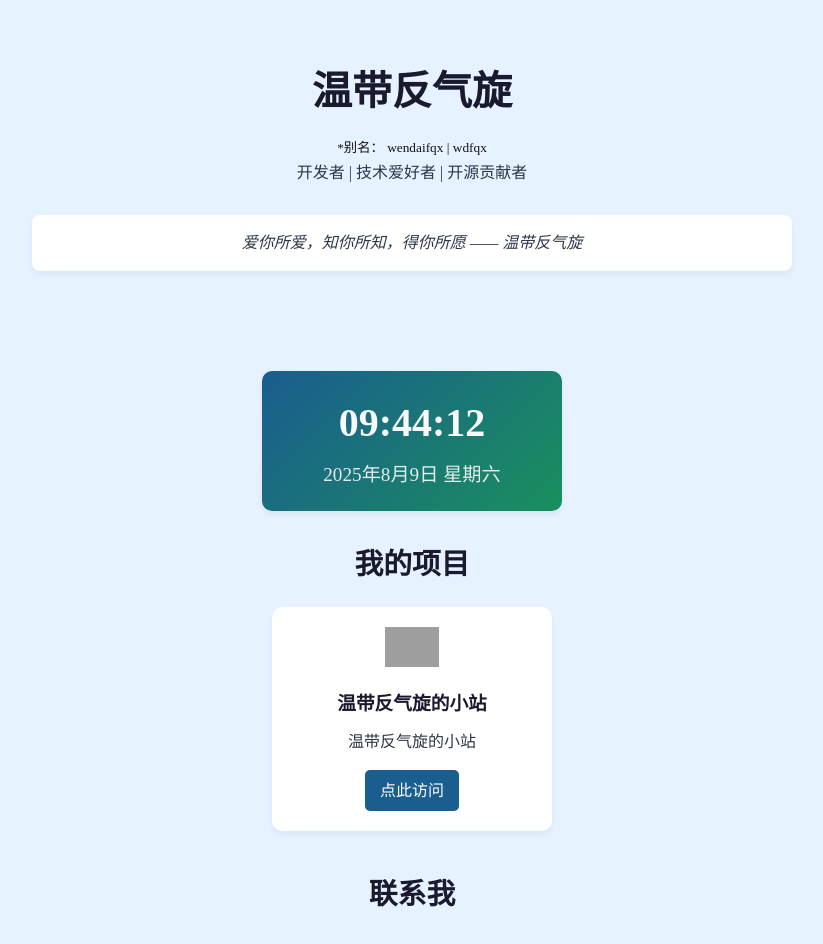
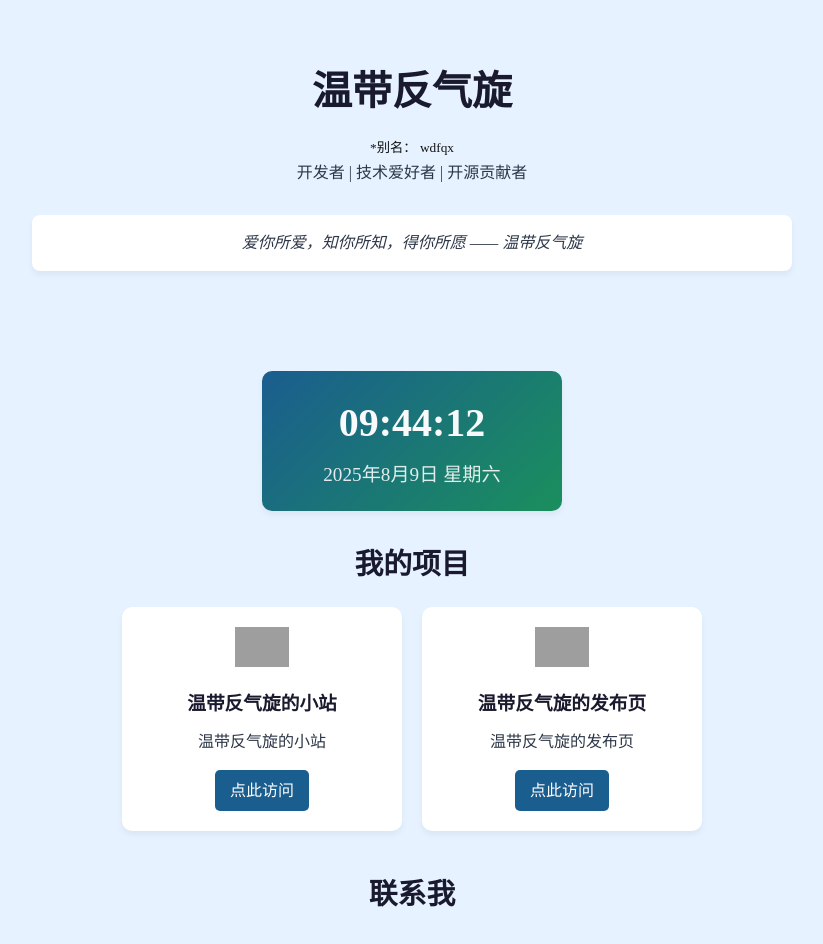
Before and after one commit to wdfqx/home, a plain HTML site: page index.html in a window 1280 px wide. Shown: the top 944 px of the page, without its empty margins (228-1051 px from the left). Drawn offline with Linux system fonts and the light colour scheme; no server answers; grey boxes are pictures that could not be loaded.

Commit message:
Update Homepage

```diff
--- a/index.html
+++ b/index.html
@@ -3,7 +3,7 @@
 <head>
     <meta charset="UTF-8">
     <meta name="viewport" content="width=device-width, initial-scale=1.0">
-    <link rel="canonical" href="https://www.wdfqx.top/">
+    <link rel="canonical" href="https://wdfqx.top/">
     <link rel="icon" href="https://cdn.jsdmirror.com/gh/wdfqx/img/icon/logo.ico">
     <meta name="description" content="温带反气旋的个人主页">
     <title>温带反气旋 - 个人主页</title>
@@ -28,7 +28,6 @@
         }
 
         body {
-            /* 完全移除字体指定 */
             line-height: 1.6;
             background-color: var(--background);
             color: var(--text-color);
@@ -182,7 +181,6 @@
             box-shadow: 0 6px 12px rgba(0, 0, 0, 0.1);
         }
 
-        /* 内嵌图标样式 */
         .social-icon {
             width: 24px;
             height: 24px;
@@ -197,7 +195,6 @@
             color: var(--light-color);
         }
 
-        /* 焦点指示器增强 */
         a:focus, button:focus {
             outline: 3px solid var(--primary-color);
             outline-offset: 2px;
@@ -220,8 +217,8 @@
     <div class="container">
         <header>
             <h1>温带反气旋</h1>
-            <small>*别名： wendaifqx | wdfqx</small>
-            <p class="bio">开发者 | 技术爱好者 | 开源贡献者</p>
+            <small>*别名： wdfqx</small>
+            <p class="bio">开发者 | 技术爱好者  | 开源贡献者</p>
             <div class="quote" id="quote">加载名言中...</div>
         </header>
 
@@ -232,43 +229,54 @@
 
         <h2 class="section-title">我的项目</h2>
         <div class="projects">
+
       <div class="project">
-                <img src="https://cdn.jsdmirror.com/gh/wdfqx/img/icon/blog-logo.jpg" alt="Hugo site" class="custom-icon">
+        <img src="https://cdn.jsdmirror.com/gh/wdfqx/img/icon/blog-logo.jpg" alt="温带反气旋的小站" class="custom-icon">
         <h3>温带反气旋的小站</h3>
         <p>温带反气旋的小站</p>
-                <a href="https://blog.wdfqx.top" class="btn" target="_blank">点此访问</a>
+        <a href="https://blog.wdfq.top/" class="btn" target="_blank">点此访问</a>
       </div>
+
+
+      <div class="project">
+        <img src="https://cdn.jsdmirror.com/gh/wdfqx/img/icon/blog-logo.jpg" alt="温带反气旋的发布页" class="custom-icon">
+        <h3>温带反气旋的发布页</h3>
+        <p>温带反气旋的发布页</p>
+        <a href="undefined" class="btn" target="_blank">点此访问</a>
+      </div>
+
         </div>
 
         <h2 class="section-title">联系我</h2>
         <div class="social-links">
-            <!-- GitHub SVG -->
+
       <a href="https://github.com/wdfqx" class="social-link" target="_blank" title="GitHub">
         <svg class="social-icon" viewBox="0 0 24 24" xmlns="http://www.w3.org/2000/svg">
           <path d="M12 .297c-6.63 0-12 5.373-12 12 0 5.303 3.438 9.8 8.205 11.385.6.113.82-.258.82-.577 0-.285-.01-1.04-.015-2.04-3.338.724-4.042-1.61-4.042-1.61C4.422 18.07 3.633 17.7 3.633 17.7c-1.087-.744.084-.729.084-.729 1.205.084 1.838 1.236 1.838 1.236 1.07 1.835 2.809 1.305 3.495.998.108-.776.417-1.305.76-1.605-2.665-.3-5.466-1.332-5.466-5.93 0-1.31.465-2.38 1.235-3.22-.135-.303-.54-1.523.105-3.176 0 0 1.005-.322 3.3 1.23.96-.267 1.98-.399 3-.405 1.02.006 2.04.138 3 .405 2.28-1.552 3.285-1.23 3.285-1.23.645 1.653.24 2.873.12 3.176.765.84 1.23 1.91 1.23 3.22 0 4.61-2.805 5.625-5.475 5.92.42.36.81 1.096.81 2.22 0 1.606-.015 2.896-.015 3.286 0 .315.21.69.825.57C20.565 22.092 24 17.592 24 12.297c0-6.627-5.373-12-12-12" fill="currentColor"/>
         </svg>
       </a>
 
-            <!-- Email SVG -->
+
       <a href="mailto:wdfqx@outlook.com" class="social-link" target="_blank" title="Email">
         <svg class="social-icon" viewBox="0 0 24 24" xmlns="http://www.w3.org/2000/svg">
           <path d="M20 4H4c-1.1 0-1.99.9-1.99 2L2 18c0 1.1.9 2 2 2h16c1.1 0 2-.9 2-2V6c0-1.1-.9-2-2-2zm0 4l-8 5-8-5V6l8 5 8-5v2z" fill="currentColor"/>
         </svg>
       </a>
 
-            <!-- Twitter SVG -->
+
       <a href="https://twitter.com/wdfqx_2025" class="social-link" target="_blank" title="Twitter">
         <svg class="social-icon" viewBox="0 0 24 24" xmlns="http://www.w3.org/2000/svg">
           <path d="M23.954 4.569a10 10 0 01-2.825.775 4.958 4.958 0 002.163-2.723 10.007 10.007 0 01-3.127 1.195 4.92 4.92 0 00-8.384 4.482C7.691 8.094 4.066 6.13 1.64 3.161a4.822 4.822 0 00-.666 2.475c0 1.71.87 3.213 2.188 4.096a4.904 4.904 0 01-2.228-.616v.061a4.923 4.923 0 003.946 4.827 4.996 4.996 0 01-2.212.085 4.937 4.937 0 004.604 3.417 9.868 9.868 0 01-6.102 2.105c-.39 0-.779-.023-1.17-.067a13.995 13.995 0 007.557 2.209c9.054 0 13.999-7.496 13.999-13.986 0-.209 0-.42-.015-.63a9.936 9.936 0 002.46-2.548l-.047-.02z" fill="currentColor"/>
         </svg>
       </a>
 
-            <!-- Telegram SVG -->
+
       <a href="https://t.me/wdfqx" class="social-link" target="_blank" title="Telegram">
         <svg class="social-icon" viewBox="0 0 24 24" xmlns="http://www.w3.org/2000/svg">
           <path d="M12 0C5.373 0 0 5.373 0 12s5.373 12 12 12 12-5.373 12-12S18.627 0 12 0zm5.894 8.221l-1.97 9.28c-.145.658-.537.818-1.084.508l-3-2.21-1.447 1.394c-.14.141-.259.259-.374.261L8.4 17.2l-3.02-.981c-.64-.204-.658-.64.136-.954l11.566-4.458c.538-.196 1.006.128.832.941z" fill="currentColor"/>
         </svg>
       </a>
+
         </div>
     </div>
 
```
Lines whose indentation alone changed are shown as unchanged.
